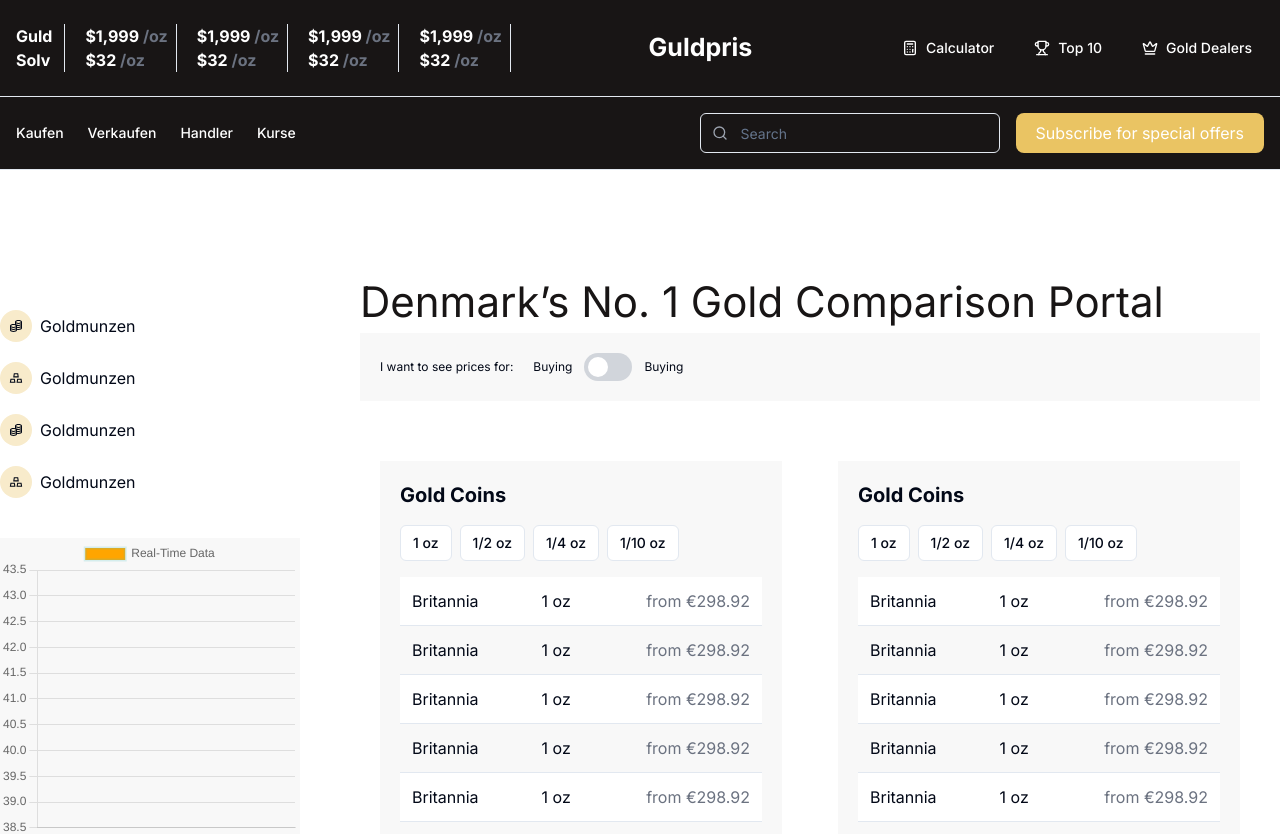
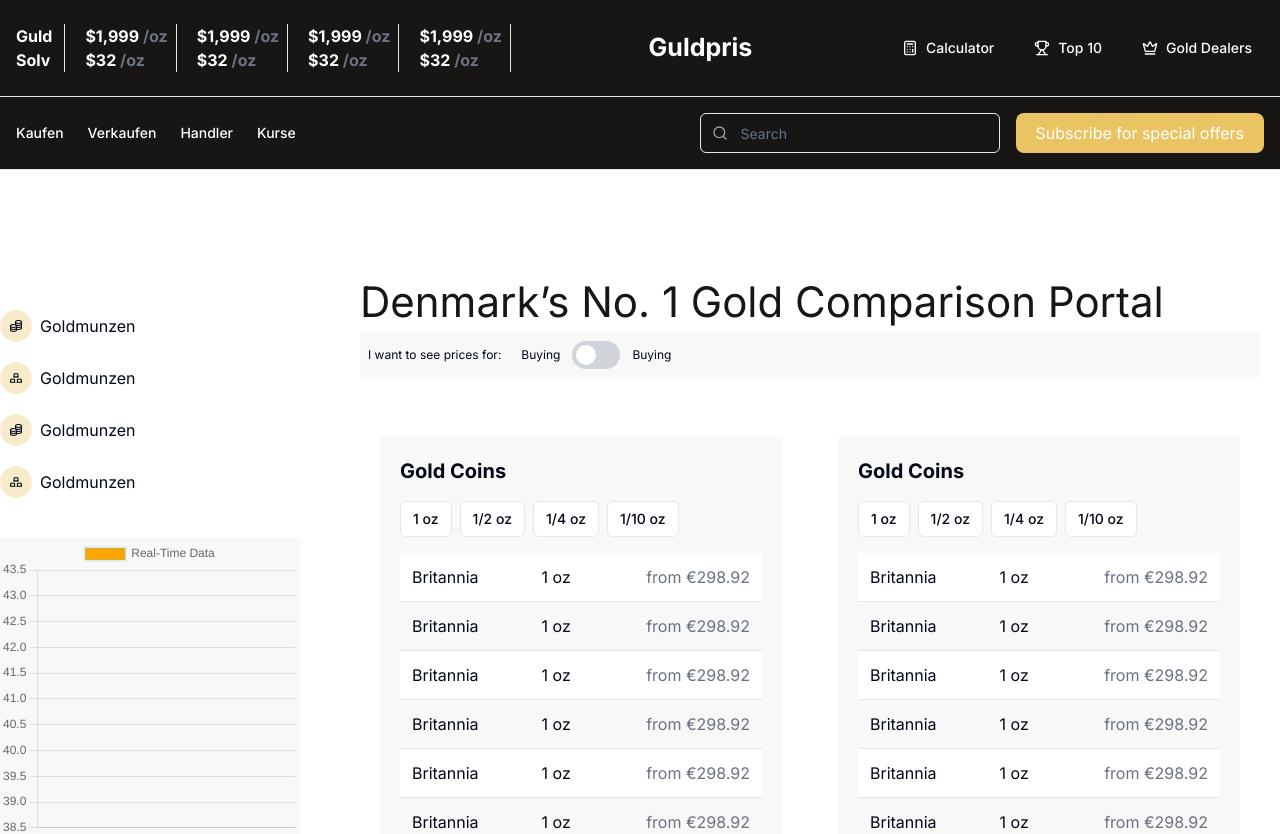
Before and after one commit to Nessrine88/guld-pris, a Next.js app: page / in a window 1280 px wide. Shown: the top 834 px of the page. Built offline with nearby package versions, Linux system fonts and the light colour scheme.

Commit message:
adjust the navbarr

```diff
--- a/src/app/components/Hero.tsx
+++ b/src/app/components/Hero.tsx
@@ -23,7 +23,7 @@ const Hero = () => {
           <h1 className="mt-20 font-inter text-[#181515] font-600 text-[42px] flex flex-wrap">
             Denmark’s No. 1 Gold Comparison Portal
           </h1>
-          <div className="flex items-center bg-[#F8F8F8] p-5 space-x-5  w-full">
+          <div className="flex items-center bg-[#F8F8F8] p-2 space-x-5  w-full">
             <p className="text-[12px]">I want to see prices for:</p>
             <div className="flex items-center space-x-3">
               <p className="text-[12px]">Buying</p>
```
